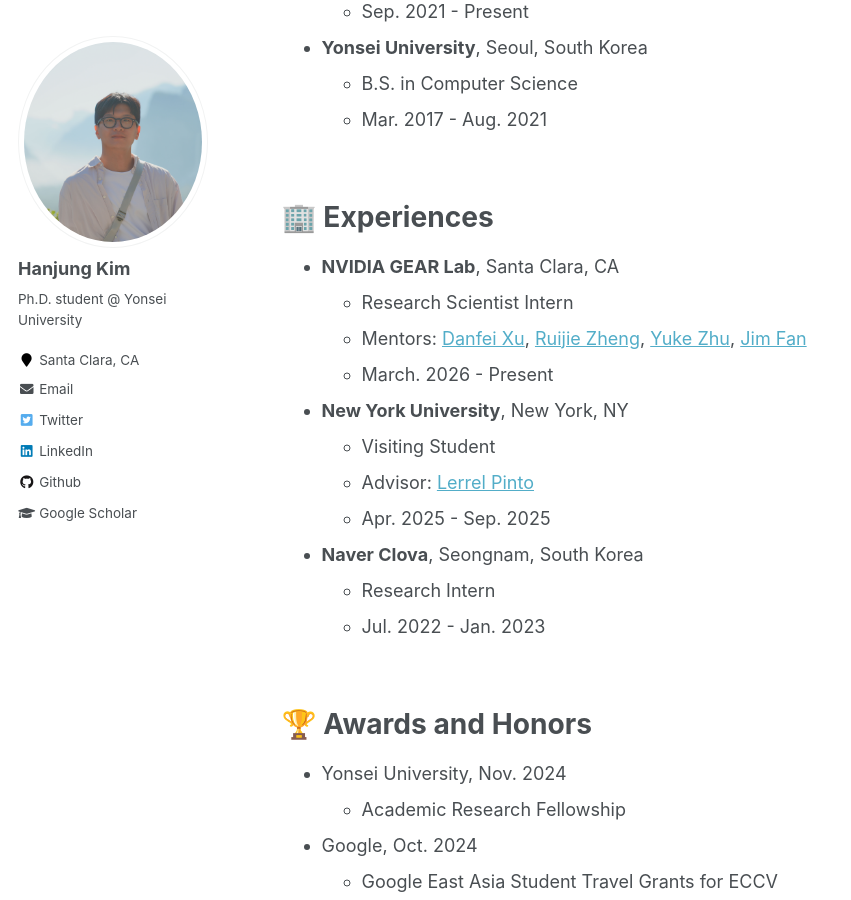
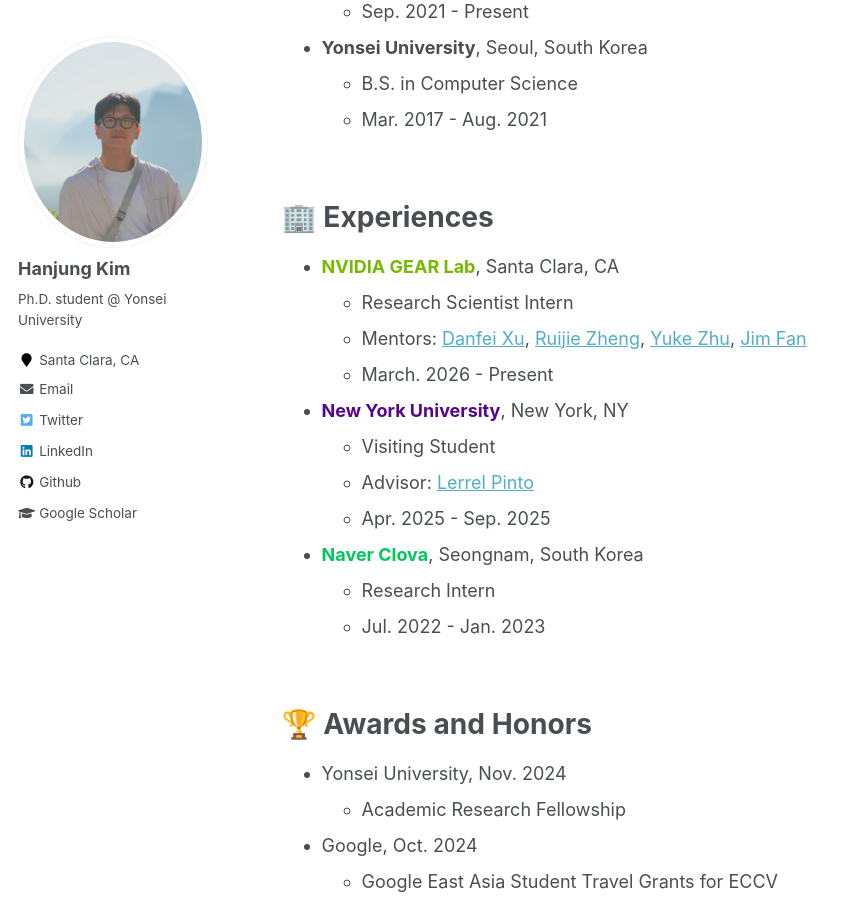
Before and after one commit to KimHanjung/KimHanjung.github.io, a Jekyll site: the page built from _pages/about.md, in a window 1280 px wide and 900 px high, scrolled down 704 px. Shown: the whole window, without its empty margins (0-851 px from the left). Built offline with Jekyll 4.4.1, drawn with Linux system fonts in a browser that asks for light colours.

Commit message:
modify color

```diff
--- a/_pages/about.md
+++ b/_pages/about.md
@@ -33,15 +33,15 @@
 
 # 🏢 Experiences
 
-- **NVIDIA GEAR Lab**, Santa Clara, CA
+- <span style="color:#76B900">**NVIDIA GEAR Lab**</span>, Santa Clara, CA
   - Research Scientist Intern
   - Mentors: [Danfei Xu](https://faculty.cc.gatech.edu/~danfei/), [Ruijie Zheng](https://ruijiezheng.com/), [Yuke Zhu](https://yukezhu.me/), [Jim Fan](https://jimfan.me/)
   - March. 2026 - Present
-- **New York University**, New York, NY
+- <span style="color:#57068c">**New York University**</span>, New York, NY
   - Visiting Student
   - Advisor: [Lerrel Pinto](https://www.lerrelpinto.com)
   - Apr. 2025 - Sep. 2025
-- **Naver Clova**, Seongnam, South Korea
+- <span style="color:#03C75A">**Naver Clova**</span>, Seongnam, South Korea
   - Research Intern
   - Jul. 2022 - Jan. 2023
 
```
Also changed, not shown: _pages/publications.md (+1 -1 lines).
